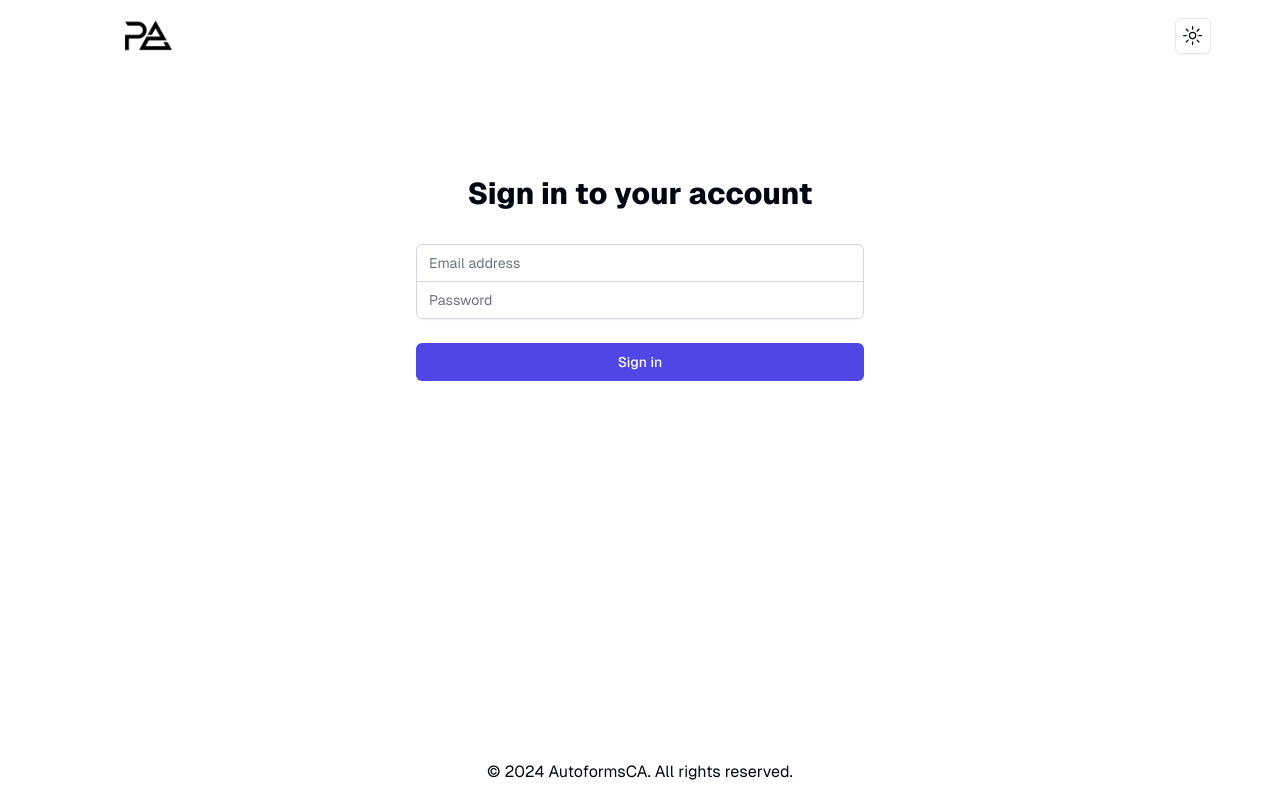
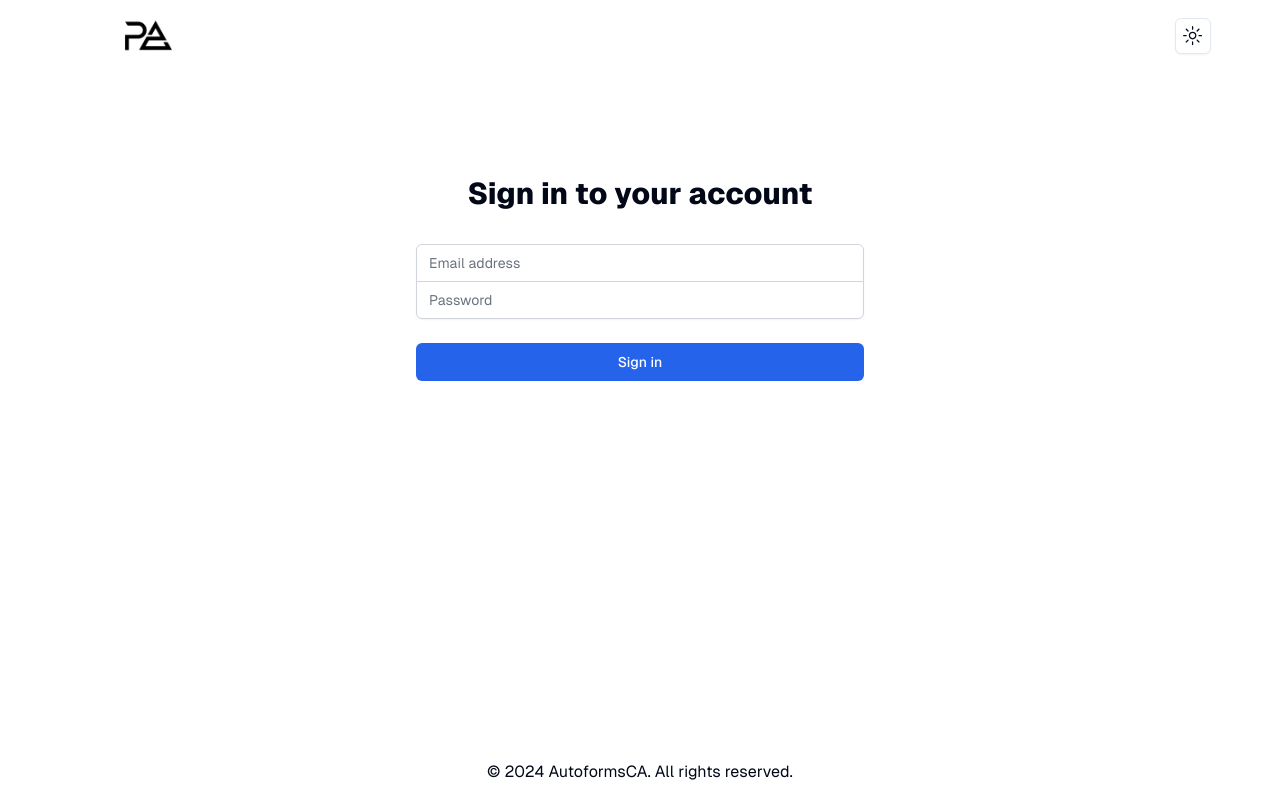
Before and after one commit to Arham-Amir/AutoFill-Frontend, a Next.js app: page /login in a window 1280 px wide. Built offline with nearby package versions, Linux system fonts and the light colour scheme.

Commit message:
theme color change from violet to blue

```diff
--- a/src/app/globals.css
+++ b/src/app/globals.css
@@ -3,28 +3,27 @@
 @tailwind utilities;
 
 
-
 @layer base {
   :root {
     --background: 0 0% 100%;
-      --foreground: 224 71.4% 4.1%;
+    --foreground: 222.2 84% 4.9%;
     --card: 0 0% 100%;
-      --card-foreground: 224 71.4% 4.1%;
+    --card-foreground: 222.2 84% 4.9%;
     --popover: 0 0% 100%;
-      --popover-foreground: 224 71.4% 4.1%;
-      --primary: 262.1 83.3% 57.8%;
-      --primary-foreground: 210 20% 98%;
-      --secondary: 220 14.3% 95.9%;
-      --secondary-foreground: 220.9 39.3% 11%;
-      --muted: 220 14.3% 95.9%;
-      --muted-foreground: 220 8.9% 46.1%;
-      --accent: 220 14.3% 95.9%;
-      --accent-foreground: 220.9 39.3% 11%;
+    --popover-foreground: 222.2 84% 4.9%;
+    --primary: 221.2 83.2% 53.3%;
+    --primary-foreground: 210 40% 98%;
+    --secondary: 210 40% 96.1%;
+    --secondary-foreground: 222.2 47.4% 11.2%;
+    --muted: 210 40% 96.1%;
+    --muted-foreground: 215.4 16.3% 46.9%;
+    --accent: 210 40% 96.1%;
+    --accent-foreground: 222.2 47.4% 11.2%;
     --destructive: 0 84.2% 60.2%;
-      --destructive-foreground: 210 20% 98%;
-      --border: 220 13% 91%;
-      --input: 220 13% 91%;
-      --ring: 262.1 83.3% 57.8%;
+    --destructive-foreground: 210 40% 98%;
+    --border: 214.3 31.8% 91.4%;
+    --input: 214.3 31.8% 91.4%;
+    --ring: 221.2 83.2% 53.3%;
     --radius: 0.5rem;
     --chart-1: 12 76% 61%;
     --chart-2: 173 58% 39%;
@@ -34,25 +33,25 @@
   }
 
   .dark {
-      --background: 224 71.4% 4.1%;
-      --foreground: 210 20% 98%;
-      --card: 224 71.4% 4.1%;
-      --card-foreground: 210 20% 98%;
-      --popover: 224 71.4% 4.1%;
-      --popover-foreground: 210 20% 98%;
-      --primary: 263.4 70% 50.4%;
-      --primary-foreground: 210 20% 98%;
-      --secondary: 215 27.9% 16.9%;
-      --secondary-foreground: 210 20% 98%;
-      --muted: 215 27.9% 16.9%;
-      --muted-foreground: 217.9 10.6% 64.9%;
-      --accent: 215 27.9% 16.9%;
-      --accent-foreground: 210 20% 98%;
+    --background: 222.2 84% 4.9%;
+    --foreground: 210 40% 98%;
+    --card: 222.2 84% 4.9%;
+    --card-foreground: 210 40% 98%;
+    --popover: 222.2 84% 4.9%;
+    --popover-foreground: 210 40% 98%;
+    --primary: 217.2 91.2% 59.8%;
+    --primary-foreground: 222.2 47.4% 11.2%;
+    --secondary: 217.2 32.6% 17.5%;
+    --secondary-foreground: 210 40% 98%;
+    --muted: 217.2 32.6% 17.5%;
+    --muted-foreground: 215 20.2% 65.1%;
+    --accent: 217.2 32.6% 17.5%;
+    --accent-foreground: 210 40% 98%;
     --destructive: 0 62.8% 30.6%;
-      --destructive-foreground: 210 20% 98%;
-      --border: 215 27.9% 16.9%;
-      --input: 215 27.9% 16.9%;
-      --ring: 263.4 70% 50.4%;
+    --destructive-foreground: 210 40% 98%;
+    --border: 217.2 32.6% 17.5%;
+    --input: 217.2 32.6% 17.5%;
+    --ring: 224.3 76.3% 48%;
     --chart-1: 220 70% 50%;
     --chart-2: 160 60% 45%;
     --chart-3: 30 80% 55%;
@@ -60,6 +59,7 @@
     --chart-5: 340 75% 55%;
   }
 }
+
 
 
 @layer base {
--- a/src/app/login/page.tsx
+++ b/src/app/login/page.tsx
@@ -88,7 +88,7 @@
           <div>
             <button
               type="submit"
-              className="group relative w-full flex justify-center py-2 px-4 border border-transparent text-sm font-medium rounded-md text-white bg-indigo-600 hover:bg-indigo-700 focus:outline-none focus:ring-2 focus:ring-offset-2 focus:ring-indigo-500"
+              className="group relative w-full flex justify-center py-2 px-4 border border-transparent text-sm font-medium rounded-md text-white bg-primary hover:bg-indigo-700 focus:outline-none focus:ring-2 focus:ring-offset-2 focus:ring-indigo-500"
             >
               Sign in
             </button>
```
Lines whose indentation alone changed are shown as unchanged.
